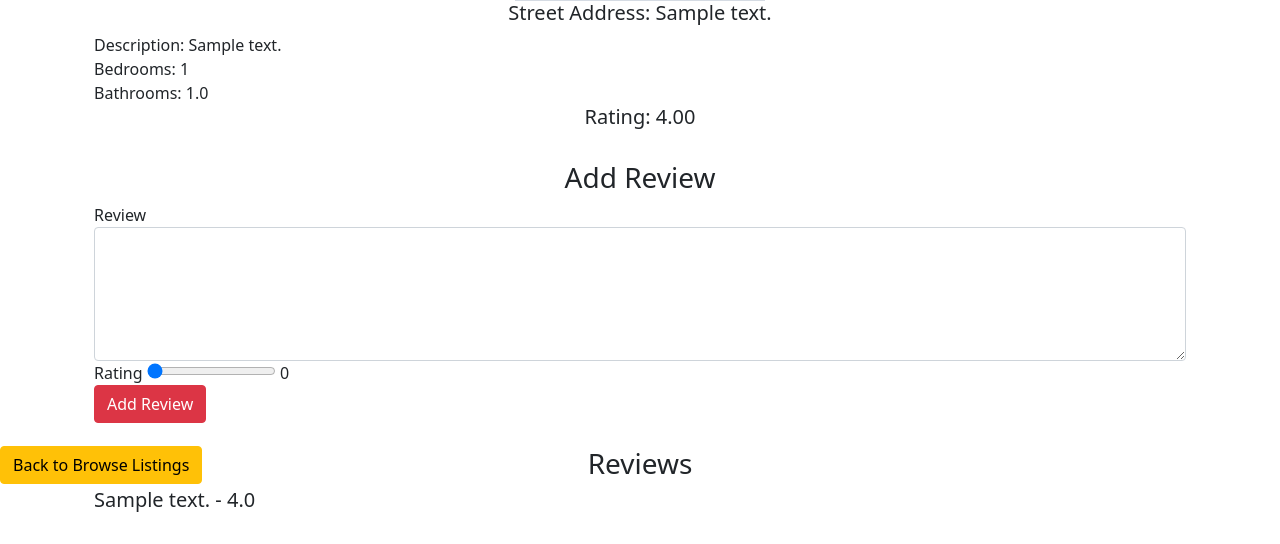
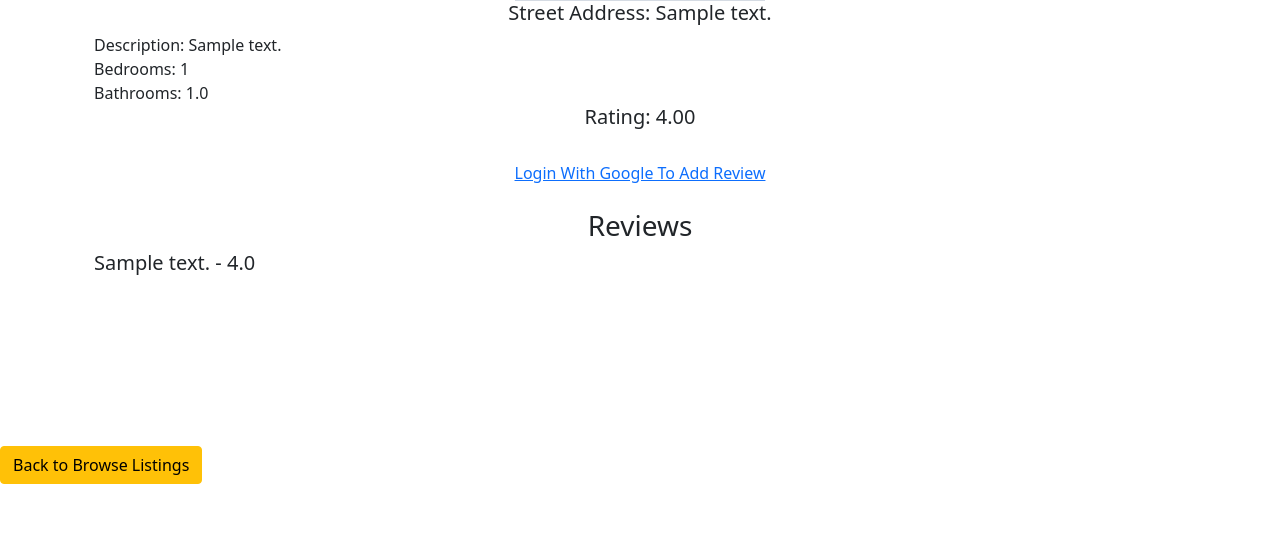
Before and after one commit to kb5ux/Django-Web-App---Off-Grounds-Housing, a Django app: page /housing/listings/details/1/ in a window 1280 px wide. Shown: the part 316-860 px from the top of the page. After the commit the page ends 800 px from the top, so only its background shows below. Run offline with Django 3.2, Linux system fonts and the light colour scheme; tables that the repository leaves empty hold one stand-in row (values such as "Sample post"); grey boxes marked "Sample" are stand-in pictures; some libraries are stand-ins or nearby versions.

Commit message:
Unique Function from Login - Can Only Add Reviews if User has logged in

```diff
--- a/housing/views.py
+++ b/housing/views.py
@@ -1,3 +1,4 @@
+from django.contrib.auth.decorators import login_required
 from django.db.models import Avg
 from django.shortcuts import render, redirect
 from django.http import HttpResponseRedirect
--- a/templates/listing_details.html
+++ b/templates/listing_details.html
@@ -1,5 +1,6 @@
 {% extends 'base.html' %}
 
+{% load socialaccount %}
 
 {% block content %}
 
@@ -40,7 +41,8 @@
     </div>
 
     <br>
-    <div>
+    <div class="text-center">
+        {% if user.is_authenticated %}
         <div>
             <h3 class="text-center">Add Review</h3>
             <form action="{% url 'add_review' listing.id %}" method="POST">
@@ -59,6 +61,9 @@
                 <input type="submit" class="btn btn-danger" value="Add Review">
             </form>
         </div>
+        {% else %}
+            <a href="{% provider_login_url 'google' %}">Login With Google To Add Review</a>
+        {% endif %}
     </div>
     <br>
     <div>
```
